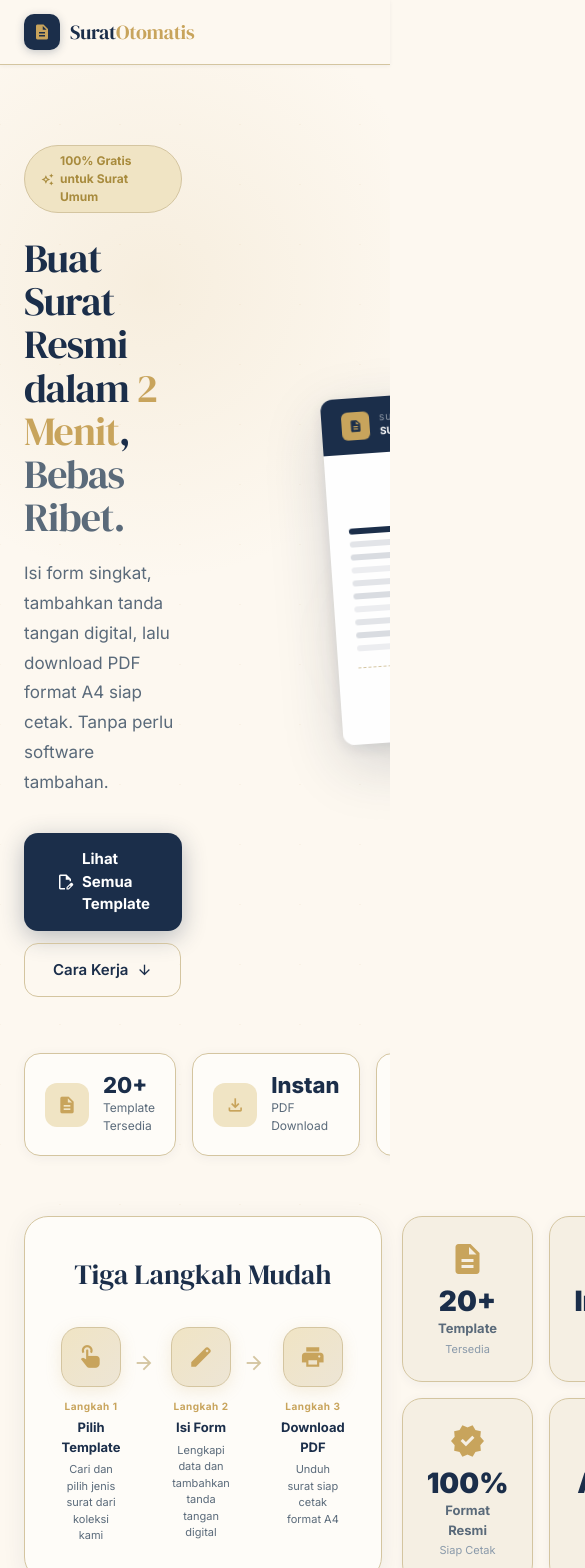
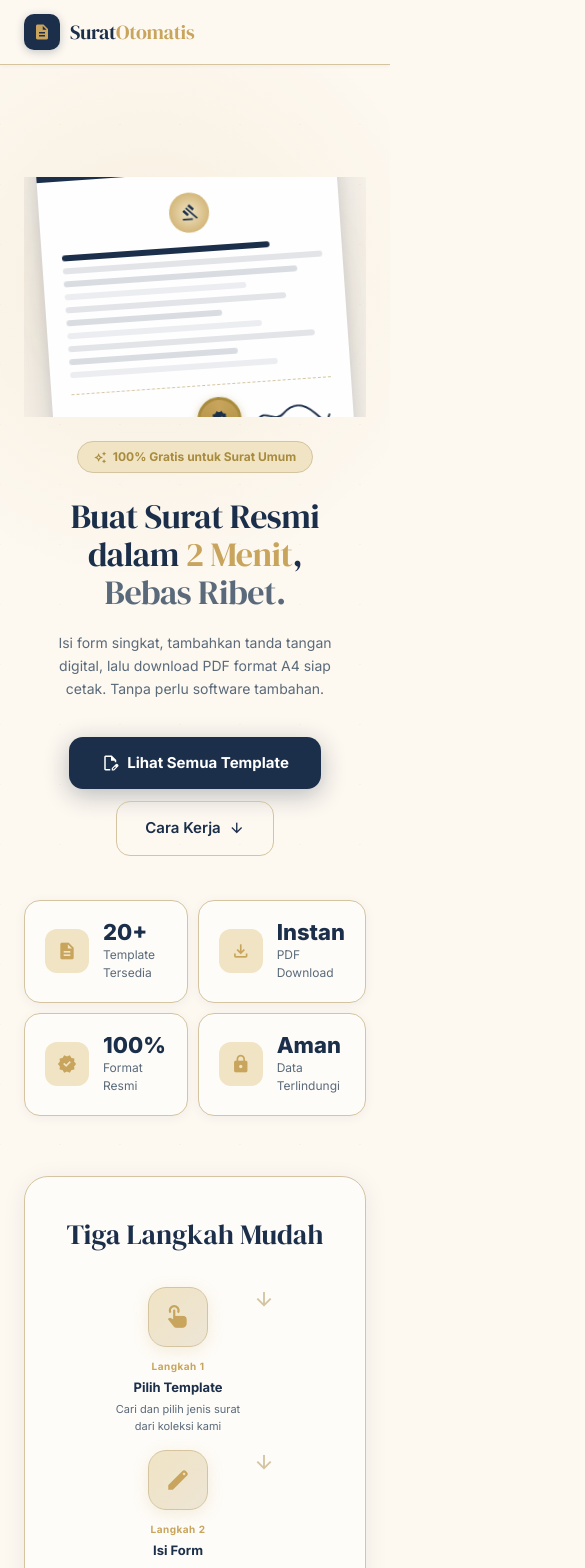
Before and after one commit to ZkaZF/generatorSurat, a Next.js app: page / in a window 390 px wide. Shown: the top 1568 px of the page, 585 px wide, since content can reach past the window. Built offline with nearby package versions, Linux system fonts and the light colour scheme.

Commit message:
fix: mobile responsive layout - hero grid, editor header breadcrumb, prevent overflow

```diff
--- a/src/app/editor/[templateId]/EditorClient.tsx
+++ b/src/app/editor/[templateId]/EditorClient.tsx
@@ -103,15 +103,15 @@ export default function EditorClient({ template }: EditorClientProps) {
 
         {/* Breadcrumb */}
         <div style={{ display: 'flex', alignItems: 'center', gap: '8px', flex: 1, minWidth: 0 }}>
-          <Link href="/" style={{
+          <Link href="/" className="editor-breadcrumb-brand" style={{
             fontFamily: 'var(--font-serif), Georgia, serif',
             color: '#1B2E4A', fontWeight: 400, fontSize: '15px', textDecoration: 'none', flexShrink: 0,
           }}>
             Surat<span style={{ color: '#C8A45C' }}>Otomatis</span>
           </Link>
-          <span style={{ color: '#D4C5A0', fontSize: '14px' }}>/</span>
-          <span className="material-symbols-outlined" style={{ fontSize: '14px', color: '#8A9AAA', flexShrink: 0 }}>description</span>
-          <span style={{ fontWeight: 700, fontSize: '14px', color: '#1B2E4A', overflow: 'hidden', textOverflow: 'ellipsis', whiteSpace: 'nowrap' }}>
+          <span className="editor-breadcrumb-sep" style={{ color: '#D4C5A0', fontSize: '14px' }}>/</span>
+          <span className="editor-breadcrumb-icon material-symbols-outlined" style={{ fontSize: '14px', color: '#8A9AAA', flexShrink: 0 }}>description</span>
+          <span className="editor-breadcrumb-name" style={{ fontWeight: 700, fontSize: '14px', color: '#1B2E4A', overflow: 'hidden', textOverflow: 'ellipsis', whiteSpace: 'nowrap' }}>
             {template.name}
           </span>
           {/* Price badge */}
--- a/src/app/globals.css
+++ b/src/app/globals.css
@@ -231,3 +231,84 @@
   background-size: 200% 100%;
   animation: shimmer 1.5s infinite;
 }
+
+/* ═══════════════════════════════════════════════════════════════════════════
+   Mobile Responsive Rules (max-width: 768px)
+   ═══════════════════════════════════════════════════════════════════════════ */
+@media (max-width: 768px) {
+  /* Prevent horizontal overflow globally */
+  html, body {
+    overflow-x: hidden !important;
+    max-width: 100vw !important;
+  }
+
+  /* ── Hero section fixes ── */
+  .hero-grid {
+    grid-template-columns: 1fr !important;
+    gap: 24px !important;
+    padding-top: 32px !important;
+    padding-bottom: 16px !important;
+    text-align: center !important;
+  }
+
+  .hero-title {
+    font-size: 34px !important;
+    line-height: 1.12 !important;
+    letter-spacing: -0.5px !important;
+  }
+
+  .hero-subtitle {
+    font-size: 14px !important;
+    margin-left: auto !important;
+    margin-right: auto !important;
+    line-height: 1.65 !important;
+    max-width: 90% !important;
+  }
+
+  .hero-btn-group {
+    justify-content: center !important;
+    flex-direction: column !important;
+    align-items: center !important;
+  }
+
+  .hero-mockup-wrapper {
+    height: 240px !important;
+    order: -1 !important;
+    overflow: hidden !important;
+  }
+
+  .hero-stats-row {
+    grid-template-columns: repeat(2, 1fr) !important;
+    gap: 10px !important;
+    margin-top: 28px !important;
+  }
+
+  /* ── Cara Kerja bento fixes ── */
+  .cara-kerja-grid {
+    grid-template-columns: 1fr !important;
+    gap: 16px !important;
+  }
+
+  .cara-kerja-steps {
+    flex-direction: column !important;
+    align-items: center !important;
+    gap: 16px !important;
+  }
+
+  .step-divider {
+    transform: rotate(90deg) !important;
+    margin: 0 !important;
+  }
+
+  /* ── Header brand fixes in Editor ── */
+  .editor-breadcrumb-brand,
+  .editor-breadcrumb-sep,
+  .editor-breadcrumb-icon {
+    display: none !important;
+  }
+
+  .editor-breadcrumb-name {
+    font-size: 13px !important;
+    max-width: 140px !important;
+  }
+}
--- a/src/app/page.tsx
+++ b/src/app/page.tsx
@@ -144,7 +144,7 @@ export default function HomePage() {
           pointerEvents: 'none',
         }} />
 
-        <div style={{ display: 'grid', gridTemplateColumns: '1fr 480px', gap: '60px', alignItems: 'center', position: 'relative' }}>
+        <div className="hero-grid" style={{ display: 'grid', gridTemplateColumns: '1fr 480px', gap: '60px', alignItems: 'center', position: 'relative' }}>
 
           {/* ── Left: Copy ── */}
           <div>
@@ -161,7 +161,7 @@ export default function HomePage() {
             </div>
 
             {/* Headline — serif */}
-            <h1 style={{
+            <h1 className="hero-title" style={{
               fontFamily: 'var(--font-serif), Georgia, serif',
               fontSize: 'clamp(40px, 4.5vw, 68px)',
               fontWeight: 400,
@@ -175,7 +175,7 @@ export default function HomePage() {
               <span style={{ color: C.textSecond }}>Bebas Ribet.</span>
             </h1>
 
-            <p style={{
+            <p className="hero-subtitle" style={{
               fontSize: '17px', color: C.textSecond,
               lineHeight: 1.75, marginBottom: '36px', maxWidth: '500px',
             }}>
@@ -183,7 +183,7 @@ export default function HomePage() {
             </p>
 
             {/* Buttons */}
-            <div style={{ display: 'flex', gap: '12px', flexWrap: 'wrap' }}>
+            <div className="hero-btn-group" style={{ display: 'flex', gap: '12px', flexWrap: 'wrap' }}>
               <a
                 href="#templates"
                 id="hero-cta-lihat-template"
@@ -224,7 +224,7 @@ export default function HomePage() {
           </div>
 
           {/* ── Right: Floating Document Mockup ── */}
-          <div style={{ position: 'relative', display: 'flex', justifyContent: 'center', alignItems: 'center', height: '420px' }}>
+          <div className="hero-mockup-wrapper" style={{ position: 'relative', display: 'flex', justifyContent: 'center', alignItems: 'center', height: '420px' }}>
             {/* Warm glow behind doc */}
             <div style={{
               position: 'absolute', bottom: '10%', left: '50%', transform: 'translateX(-50%)',
@@ -316,7 +316,7 @@ export default function HomePage() {
         </div>
 
         {/* ── Feature Stats Row ── */}
-        <div style={{
+        <div className="hero-stats-row" style={{
           display: 'grid', gridTemplateColumns: 'repeat(4, 1fr)',
           gap: '16px', marginTop: '56px', position: 'relative',
         }}>
@@ -356,7 +356,7 @@ export default function HomePage() {
 
       {/* ══════════ CARA KERJA — Bento Grid ══════════ */}
       <section id="cara-kerja" style={{ maxWidth: '1200px', margin: '0 auto', padding: '0 24px 72px', position: 'relative' }}>
-        <div style={{ display: 'grid', gridTemplateColumns: '1fr 1fr', gap: '20px', alignItems: 'start' }}>
+        <div className="cara-kerja-grid" style={{ display: 'grid', gridTemplateColumns: '1fr 1fr', gap: '20px', alignItems: 'start' }}>
 
           {/* Left large card — steps */}
           <div style={{
@@ -372,7 +372,7 @@ export default function HomePage() {
               Tiga Langkah Mudah
             </h2>
 
-            <div style={{ display: 'flex', alignItems: 'flex-start', gap: '16px', justifyContent: 'center' }}>
+            <div className="cara-kerja-steps" style={{ display: 'flex', alignItems: 'flex-start', gap: '16px', justifyContent: 'center' }}>
               {[
                 { step: '1', icon: 'touch_app',   title: 'Pilih Template',  desc: 'Cari dan pilih jenis surat dari koleksi kami' },
                 { step: '2', icon: 'edit',         title: 'Isi Form',        desc: 'Lengkapi data dan tambahkan tanda tangan digital' },
@@ -396,7 +396,7 @@ export default function HomePage() {
                     <div style={{ fontSize: '11px', color: C.textSecond, lineHeight: 1.5 }}>{item.desc}</div>
                   </div>
                   {idx < 2 && (
-                    <div style={{ marginTop: '22px', color: C.cardBorder, flexShrink: 0 }}>
+                    <div className="step-divider" style={{ marginTop: '22px', color: C.cardBorder, flexShrink: 0 }}>
                       <span className="material-symbols-outlined" style={{ fontSize: '22px' }}>arrow_forward</span>
                     </div>
                   )}
```
